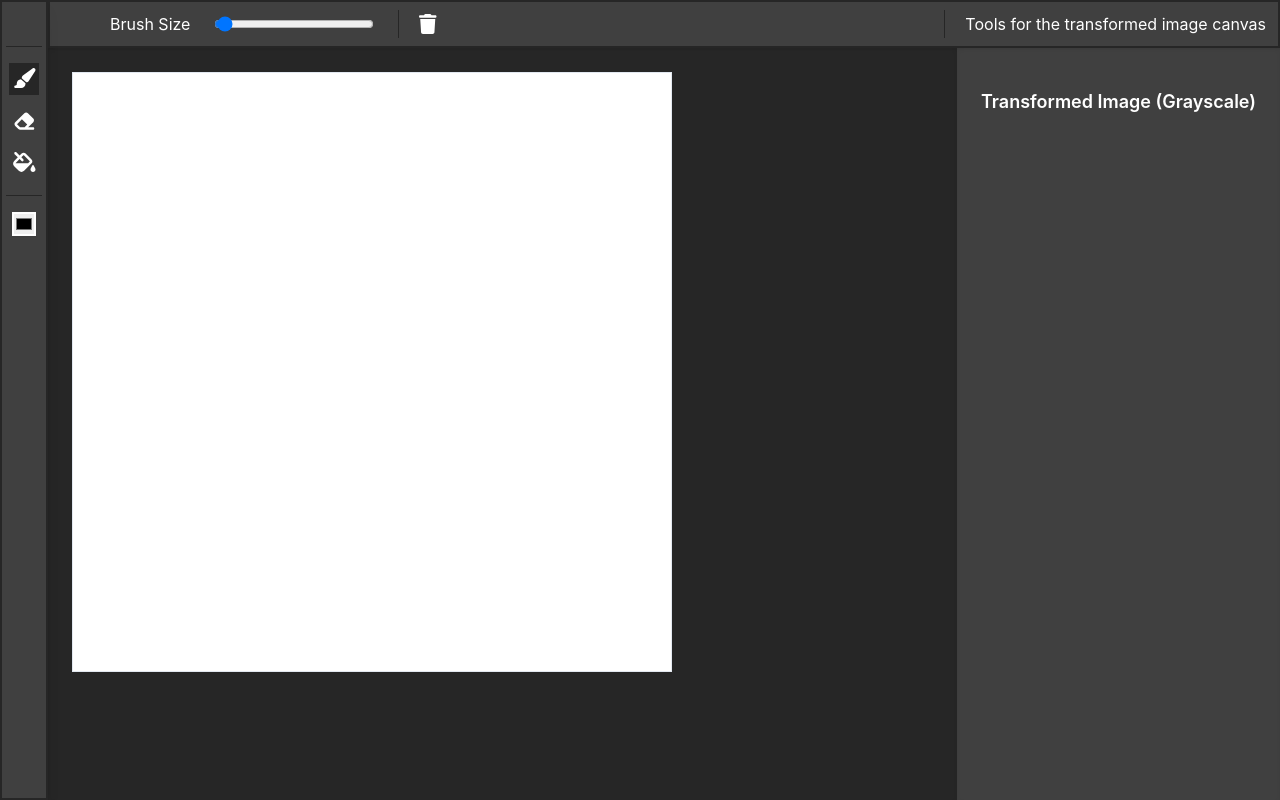
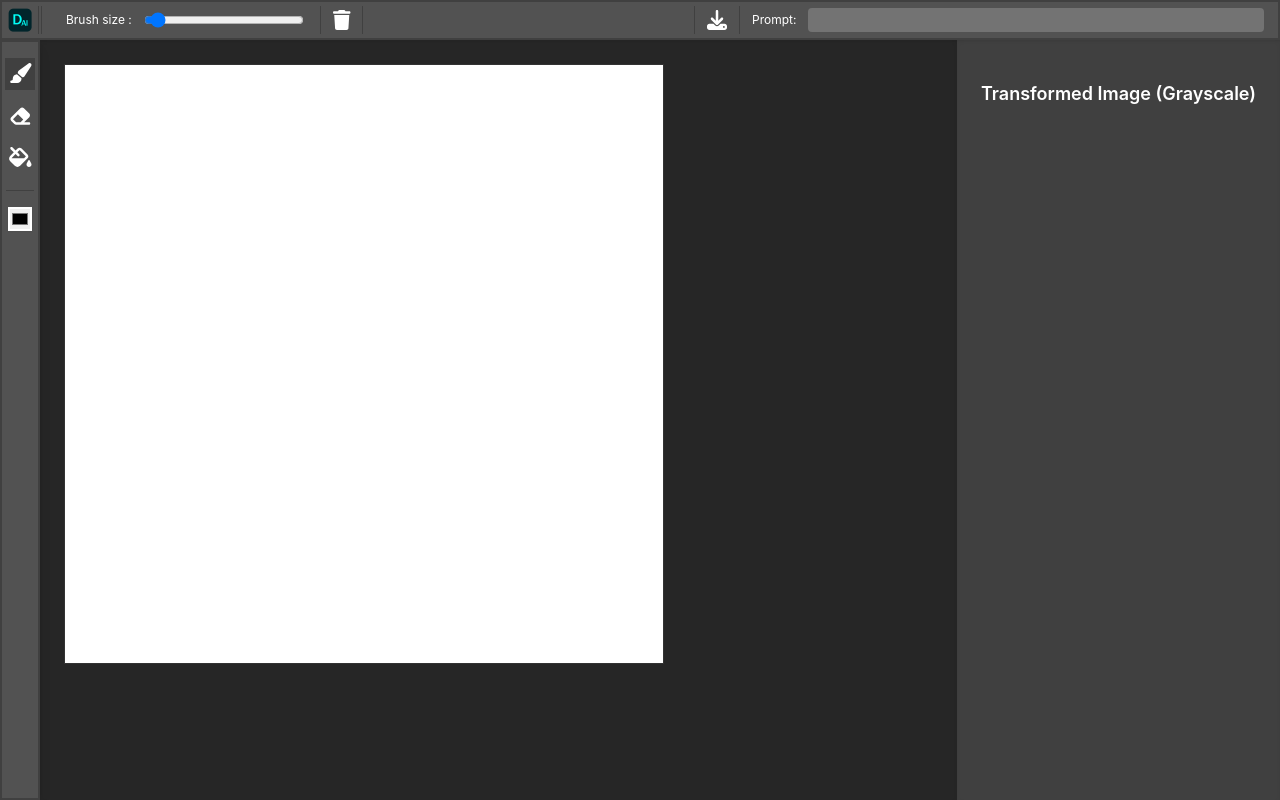
Before and after one commit to Tomixbo/Drawing-AI, a React (Create React App) app: page / in a window 1280 px wide. Built offline with nearby package versions, Linux system fonts and the light colour scheme.

Commit message:
Adjust style

```diff
--- a/src/App.js
+++ b/src/App.js
@@ -12,6 +12,7 @@ function App() {
   const [{ canvasRef, activeTool, thickness }, { initialize, handleColor, handleEraser, handleBrush, handleThickness, handleClean, handleFillTool, handleFill }] = usePaintCustomHook(canvasWidth, canvasHeight);
 
   const [transformedImage, setTransformedImage] = useState(null);
+  const [prompt, setPrompt] = useState('');
 
   const updateTransformedImage = useCallback(async () => {
     if (!canvasRef.current) return;
@@ -20,6 +21,7 @@ function App() {
     canvas.toBlob(async (blob) => {
       const formData = new FormData();
       formData.append('file', blob, 'canvas.png');
+      formData.append('prompt', prompt); // Add prompt to FormData
 
       try {
         const response = await axios.post('http://localhost:5000/transform', formData, {
@@ -32,7 +34,7 @@ function App() {
         console.error('Error transforming image:', error);
       }
     }, 'image/png');
-  }, [canvasRef]);
+  }, [canvasRef, prompt]);
 
   useEffect(() => {
     const canvas = canvasRef.current;
@@ -53,7 +55,9 @@ function App() {
   }, [canvasRef, updateTransformedImage]);
 
   return (
-    <div className='h-screen flex'>
+    <div className='h-screen flex flex-col'>
+      <TopToolBar handleThickness={handleThickness} handleClean={handleClean} transformedImage={transformedImage} prompt={prompt} setPrompt={setPrompt} />
+      <div className='flex flex-1'>
         <SideToolBar
           handleColor={handleColor}
           handleBrush={handleBrush}
@@ -61,9 +65,7 @@ function App() {
           handleFillTool={handleFillTool}
           activeTool={activeTool}
         />
-      <div className='flex flex-col flex-1'>
-        <TopToolBar handleThickness={handleThickness} handleClean={handleClean} />
-        <div className='flex flex-1 justify-between'>
+        <div className='flex flex-1'>
           <CanvasPreviews
             canvasRef={canvasRef}
             initialize={initialize}
@@ -72,10 +74,10 @@ function App() {
             thickness={thickness}
             width={canvasWidth}
             height={canvasHeight}
-            border="1px solid #e2e8f0"
+            border="1px solid #333333"
           />
-          <div className='p-6 h-full bg-neutral-700 shadow-inner flex flex-col items-center '>
-            {transformedImage && <img src={transformedImage} alt='Transformed Canvas' className='bg-white ' style={{ width: canvasWidth, height: canvasHeight }} />}
+          <div className='p-6 bg-neutral-700 shadow-inner flex flex-col flex-none items-center'>
+            {transformedImage && <img src={transformedImage} alt='Transformed Canvas' className='bg-white' style={{ width: canvasWidth, height: canvasHeight }} />}
             <h2 className='text-lg text-white font-semibold mt-4'>Transformed Image (Grayscale)</h2>
           </div>
         </div>
--- a/src/components/SideToolBar.jsx
+++ b/src/components/SideToolBar.jsx
@@ -10,23 +10,25 @@ export default function SideToolBar({
   activeTool
 }) {
   return (
-    <aside className='p-1 h-full shadow-lg flex flex-col items-center w-12 bg-neutral-700 z-20 border-2 border-neutral-800'>
-      <div className='w-full h-px bg-neutral-800 mt-10 mb-4'></div>
-      <div className='flex flex-col items-center space-y-3'>
-        <button className={`p-1 ${activeTool === 'brush' ? 'bg-neutral-800' : 'bg-neutral-700'} hover:bg-neutral-800 `} onClick={handleBrush}>
+    <aside className='p-1 shadow-lg flex flex-col items-center w-10 bg-neutral-600 z-20 border-2 border-neutral-700'>
+
+      <div className='flex flex-col items-center space-y-3 mt-3'>
+
+
+        <button className={`p-1 ${activeTool === 'brush' ? 'bg-neutral-700' : 'bg-neutral-600'} hover:bg-neutral-700 `} onClick={handleBrush}>
           <FontAwesomeIcon icon={faPaintBrush} className="text-xl text-white" />
         </button>
 
-        <button className={`p-1 flex items-center ${activeTool === 'eraser' ? 'bg-neutral-800' : 'bg-neutral-700'} hover:bg-neutral-800 `} onClick={handleEraser}>
+        <button className={`p-1 flex items-center ${activeTool === 'eraser' ? 'bg-neutral-700' : 'bg-neutral-600'} hover:bg-neutral-700 `} onClick={handleEraser}>
           <FontAwesomeIcon icon={faEraser} className="text-xl text-white" />
         </button>
 
-        <button className={`p-1 ${activeTool === 'fill' ? 'bg-neutral-800' : 'bg-neutral-700'} hover:bg-neutral-800`} onClick={handleFillTool}>
+        <button className={`p-1 ${activeTool === 'fill' ? 'bg-neutral-700' : 'bg-neutral-600'} hover:bg-neutral-700`} onClick={handleFillTool}>
           <FontAwesomeIcon icon={faFillDrip} className="text-xl text-white" />
         </button>
       </div>
 
-      <div className='w-full h-px bg-neutral-800 my-4'></div>
+      <div className='w-full h-px bg-neutral-700 my-4'></div>
 
       <input type='color' className='w-6 h-6 cursor-pointer border-2 border-white shadow-sm' onChange={handleColor} />
     </aside>
--- a/src/components/TopToolBar.jsx
+++ b/src/components/TopToolBar.jsx
@@ -1,24 +1,53 @@
 import React from 'react';
-import { faTrash } from '@fortawesome/free-solid-svg-icons';
+import { faTrash, faDownload } from '@fortawesome/free-solid-svg-icons'; // Import download icon
 import { FontAwesomeIcon } from '@fortawesome/react-fontawesome';
 
-export default function TopToolBar({ handleThickness, handleClean }) {
+export default function TopToolBar({ handleThickness, handleClean, transformedImage, prompt, setPrompt }) {
+  const handleSaveImage = () => {
+    if (!transformedImage) return;
+    const link = document.createElement('a');
+    link.href = transformedImage;
+    link.download = 'transformed-image.png';
+    document.body.appendChild(link);
+    link.click();
+    document.body.removeChild(link);
+  };
+
   return (
-    <header className='border-2 border-neutral-800 w-full px-3 py-2 flex bg-neutral-700 shadow-sm z-10 '>
-      <div className='flex flex-none justify-start items-center space-x-3 ml-12'>
-        <div className='flex items-center space-x-3 mr-3'>
-          <p className='mr-3 text-white'>Brush Size</p>
-          <input type='range' min={1} max={200} defaultValue={5} onChange={handleThickness} className='w-40' />
+    <header className='border-2 border-neutral-700 w-full px-1.5 py-1 flex bg-neutral-600 shadow-sm z-10 '>
+      <div className='flex flex-none justify-start items-center'>
+        <img src={`${process.env.PUBLIC_URL}/logo192.png`} alt="logo" className="App-logo w-6" />
+        <div className='w-px h-full bg-neutral-700 ' style={{ marginLeft: '6px'}}></div>
+        <div className='w-px h-full bg-neutral-700 ' style={{ marginLeft: '2px'}}></div>
+
+        <div className='flex items-center ml-6 mr-3 space-x-3'>
+          <p className='text-white text-xs'>Brush size :</p>
+          <input type='range' min={1} max={100} defaultValue={5} onChange={handleThickness} className='w-40' />
         </div>
-        <div className='w-px h-full bg-neutral-800 mx-5'></div>
+        <div className='w-px h-full bg-neutral-700 mx-1'></div>
 
-        <button className='p-1 bg-neutral-700 hover:bg-neutral-800 flex items-center ml-16' onClick={handleClean}>
+        <button className='p-1 bg-neutral-600 hover:bg-neutral-700 flex items-center' onClick={handleClean}>
           <FontAwesomeIcon icon={faTrash} className="text-xl mx-1 text-white" />
         </button>
+        <div className='w-px h-full bg-neutral-700 mx-1'></div>
       </div>
+
       <div className='flex-1 flex justify-end items-center'>
-        <div className='w-px h-full bg-neutral-800 mx-5'></div>
-        <p className='text-white'>Tools for the transformed image canvas</p>
+        <div className='w-px h-full bg-neutral-700 mx-1'></div>
+        <button className='p-1 bg-neutral-600 hover:bg-neutral-700 flex items-center' onClick={handleSaveImage}>
+          <FontAwesomeIcon icon={faDownload} className="text-xl mx-1 text-white" />
+        </button>
+
+        <div className='w-px h-full bg-neutral-700 mx-1'></div>
+        <div className='flex items-center space-x-3 w-full max-w-lg mx-2'>
+          <p className='text-white text-xs'>Prompt:</p>
+          <input
+            type='text'
+            value={prompt}
+            onChange={(e) => setPrompt(e.target.value)}
+            className='p-1 bg-neutral-500 text-white text-xs border-none rounded w-full focus:outline-none'
+          />
+        </div>
       </div>
     </header>
   );
```
Also changed, not shown: src/components/CanvasPreviews.jsx (+2 -2 lines), 1 other file (tests, documents, lock files or other folders). Lines whose indentation alone changed are shown as unchanged.
